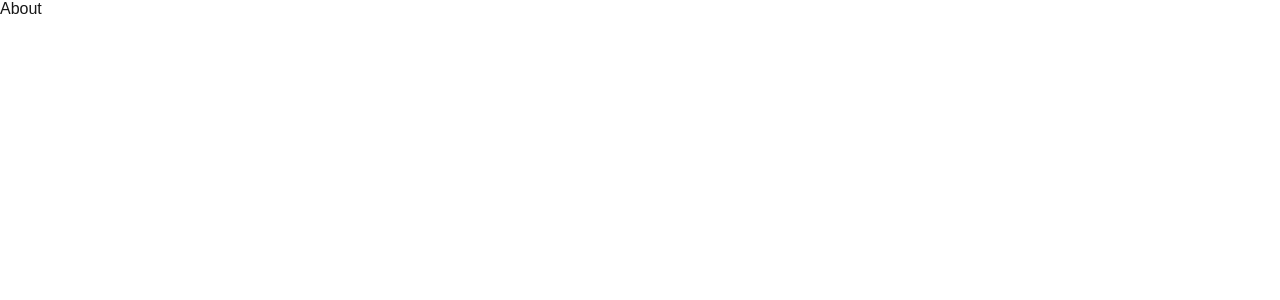
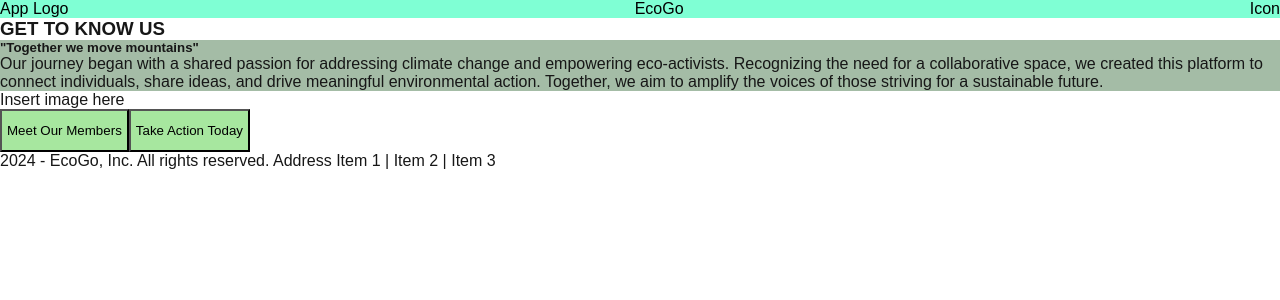
Before and after one commit to EllaNella/BIT-Project, a Next.js app: page /about in a window 1280 px wide. Shown: the top 300 px of the page. Built offline with nearby package versions, Linux system fonts and the light colour scheme.

Commit message:
About page html done

```diff
--- a/app/about/page.js
+++ b/app/about/page.js
@@ -1,7 +1,68 @@
 import React from "react";
+import styles from "./page.module.css";
 
 const About = () => {
-  return <div>About</div>;
+  return <div>
+{/* navbar */}
+<div>
+<div className={styles.navbar}>
+        {/* <Image
+          src="https://plus.unsplash.com/premium_photo-1661914978519-52a11fe159a7?q=80&w=3135&auto=format&fit=crop&ixlib=rb-4.0.3&ixid=M3wxMjA3fDB8MHxwaG90by1wYWdlfHx8fGVufDB8fHx8fA%3D%3D"
+          width={50}
+          alt="App Logo"
+          height={50}
+        /> */}
+
+        <p>App Logo</p>
+        <p>EcoGo</p>
+        <p>Icon</p>
+      </div>
+
+      {/* header section with image and title */}
+      <div className={styles.header}>
+        <h3>GET TO KNOW US</h3>
+      </div>
+
+      {/* body with description*/}
+      <div className={styles.body}>
+        <h5>"Together we move mountains"</h5>
+        <p>
+        Our journey began with a shared passion for addressing climate change and empowering eco-activists. Recognizing the need for a collaborative space, we created this platform to connect individuals, share ideas, and drive meaningful environmental action. Together, we aim to amplify the voices of those striving for a sustainable future.
+        </p>
+      </div>
+      {/* Body with image */}
+      <div className={styles.image}>
+         <p>Insert image here</p>
+      </div>
+
+      {/* buttons to other pages */}
+      <button className={styles.buttons}>
+        <p>Meet Our Members</p>
+
+      </button>
+
+      <button className={styles.buttons}>
+        <p>Take Action Today</p>
+
+      </button>
+
+   {/* footer */}
+        <div className={styles.footer}>
+          <p>
+            2024 - EcoGo, Inc. All rights reserved. Address Item 1 | Item 2 | Item
+            3
+          </p>
+        </div>
+
+</div>
+
+
+
+
+
+
+  </div>;
 };
 
+
 export default About;
--- /dev/null
+++ b/app/about/page.module.css
@@ -0,0 +1,19 @@
+.navbar{
+    display: flex;
+    background-color: aquamarine;
+    color: #000;
+    padding: 20;
+    justify-content: space-between;
+}
+
+.body{
+    background-color: #A4BCA6;
+
+}
+
+
+.buttons{
+    background-color: #A7E79F;
+    padding : 12px 5px;
+
+}
```
